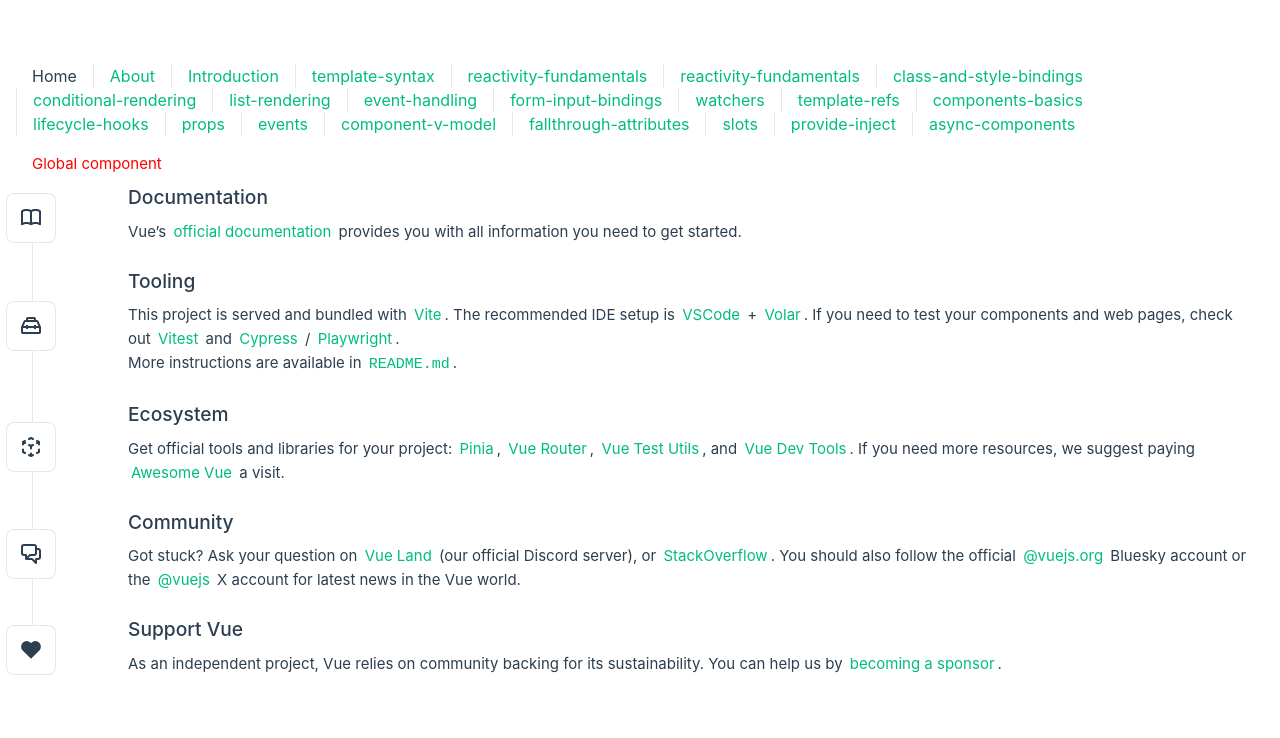
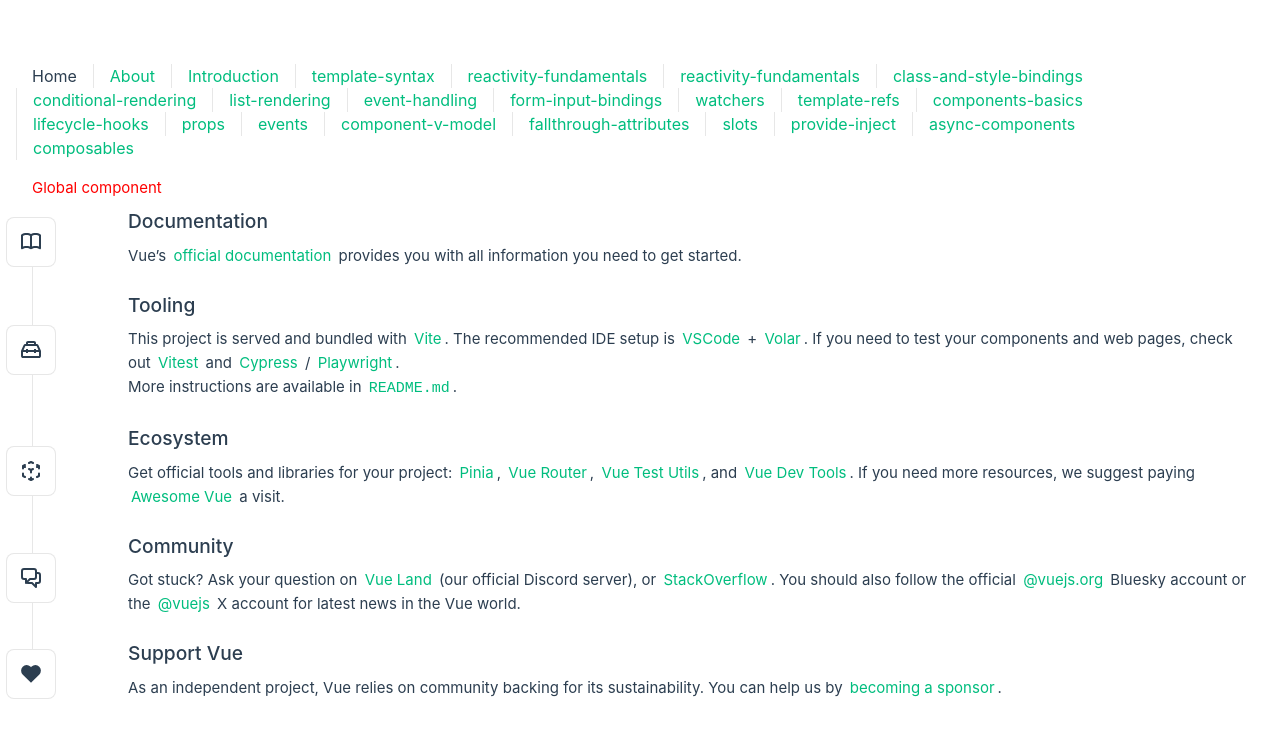
Before and after one commit to Johnny-Jackpot/sandbox, a Vue app in the folder vue/vue-project/: page / in a window 1280 px wide. Shown: the top 738 px of the page. Built offline with nearby package versions, Linux system fonts and the light colour scheme; the HTML template or start-up script is replaced by a standard one.

Commit message:
added composables page

```diff
--- a/vue/vue-project/src/App.vue
+++ b/vue/vue-project/src/App.vue
@@ -33,6 +33,7 @@
         <RouterLink to="/components-in-depth/slots">slots</RouterLink>
         <RouterLink to="/components-in-depth/provide-inject">provide-inject</RouterLink>
         <RouterLink to="/components-in-depth/async-components">async-components</RouterLink>
+        <RouterLink to="/reusability/composables">composables</RouterLink>
       </nav>
     </div>
   </header>
--- a/vue/vue-project/src/router/index.ts
+++ b/vue/vue-project/src/router/index.ts
@@ -127,6 +127,16 @@
         },
       ],
     },
+    {
+      path: '/reusability',
+      children: [
+        {
+          path: 'composables',
+          name: 'composables',
+          component: () => import('@/views/reusability/Composables.vue'),
+        },
+      ],
+    },
   ],
 })
 
--- /dev/null
+++ b/vue/vue-project/src/views/reusability/Composables.vue
@@ -0,0 +1,5 @@
+<script setup lang="ts"></script>
+
+<template>
+  <h1>Composables</h1>
+</template>
```
